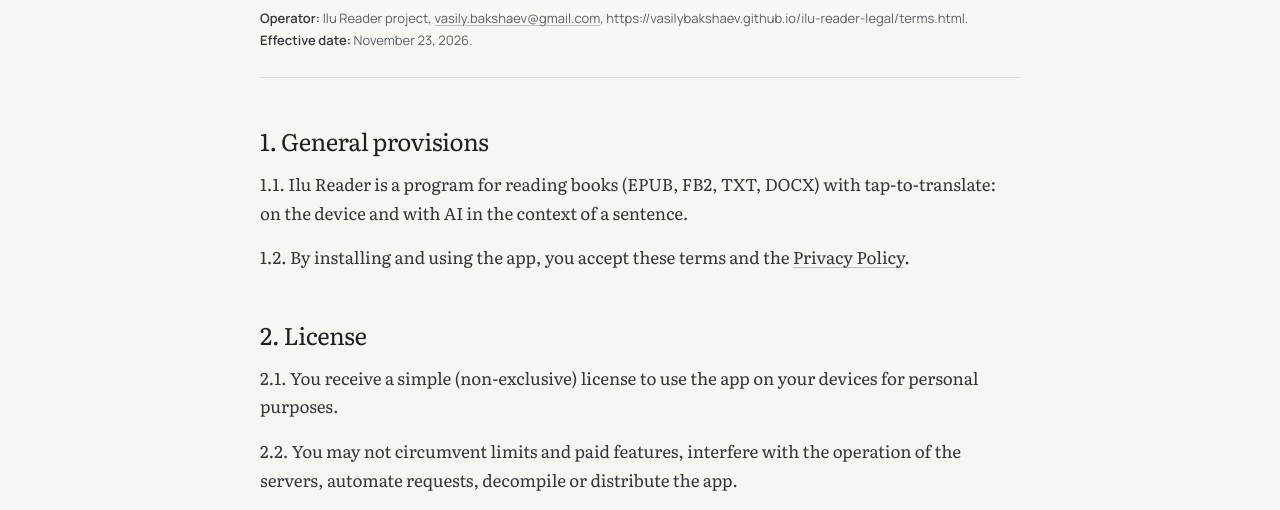
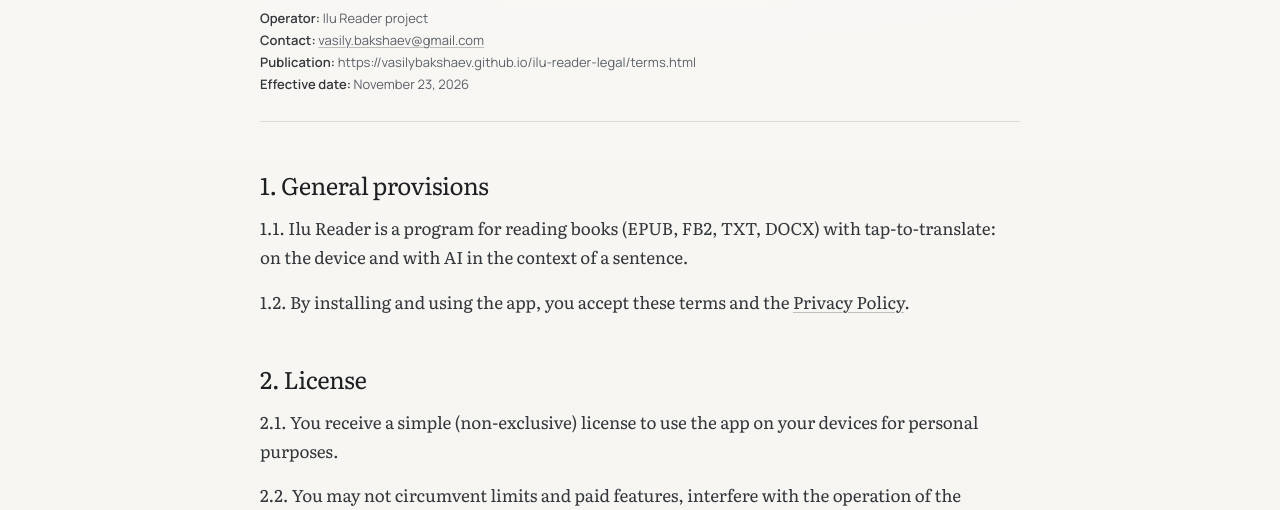
Before and after one commit to VasilyBakshaev/ilu-reader-legal, a plain HTML site: page terms.html in a window 1280 px wide. Shown: the part 290-800 px from the top of the page. Drawn offline with Linux system fonts and the light colour scheme.

Commit message:
Split legal header fields into lines in docs and on the site

```diff
--- a/terms.html
+++ b/terms.html
@@ -31,7 +31,7 @@
   <main class="legal">
     <a class="back" href="index.html">← Ilu Reader</a>
     <h1>Terms of Use</h1>
-    <p class="meta"><strong>Operator:</strong> Ilu Reader project, <a href="mailto:vasily.bakshaev@gmail.com">vasily.bakshaev@gmail.com</a>, https://vasilybakshaev.github.io/ilu-reader-legal/terms.html.<br><strong>Effective date:</strong> November 23, 2026.</p>
+    <p class="meta"><strong>Operator:</strong> Ilu Reader project<br><strong>Contact:</strong> <a href="mailto:vasily.bakshaev@gmail.com">vasily.bakshaev@gmail.com</a><br><strong>Publication:</strong> https://vasilybakshaev.github.io/ilu-reader-legal/terms.html<br><strong>Effective date:</strong> November 23, 2026</p>
 
     <h2>1. General provisions</h2>
     <p>1.1. Ilu Reader is a program for reading books (EPUB, FB2, TXT, DOCX) with tap-to-translate: on the device and with AI in the context of a sentence.</p>
```
Also changed, not shown: privacy-policy.html (+1 -1 lines), 3 other files.
